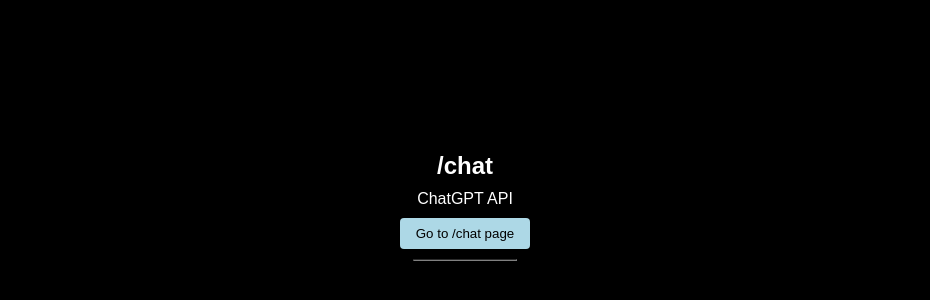
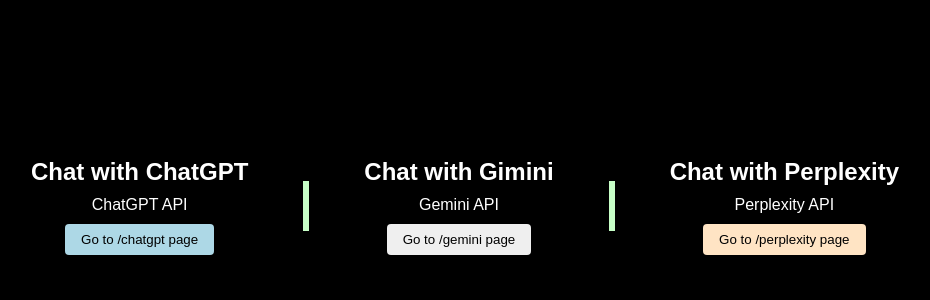
Before and after one commit to Evian-Chen/Next.js-practice, a Next.js app: page / in a window 1280 px wide. Shown: the part 194-494 px from the top of the page, without its empty margins (175-1105 px from the left). Built offline with nearby package versions, Linux system fonts and the light colour scheme.

Commit message:
feat: update root page styles and add gimini and perplexity pages

```diff
--- /dev/null
+++ b/app/gemini/page.js
@@ -0,0 +1,3 @@
+export default function Page() {
+    return <h1>Hello Next.js!</h1>
+  }
--- a/app/page.js
+++ b/app/page.js
@@ -4,120 +4,35 @@
 export default function Home() {
   return (
     <div className={styles.container}>
-      <h2>/chat</h2>
-      <p>ChatGPT API</p>
-      <Link href="/chat">
-        <button
-          style={{
-            backgroundColor: "lightblue",
-            color: "black",
-            padding: "8px 16px",
-            border: "none",
-            borderRadius: "4px",
-            cursor: "pointer",
-          }}
-        >
-          Go to /chat page
-        </button>
-      </Link>
+      <div className={styles.selectModel}>
+        <h2>Chat with ChatGPT</h2>
+        <p>ChatGPT API</p>
+        <Link href="/chatgpt">
+          <button className={`${styles.selectBtn} ${styles.gpt}`}>Go to /chatgpt page</button>
+        </Link>
+      </div>
 
-      <hr style={{ width: "80%", borderColor: "gray" }} />
+      <div className={styles.vl}></div>
+
+      <div className={styles.selectModel}>
+        <h2>Chat with Gimini</h2>
+        <p>Gemini API</p>
+        <Link href="/gemini">
+          <button className={`${styles.selectBtn} ${styles.gimini}`}>Go to /gemini page</button>
+        </Link>
+      </div>
+
+      <div className={styles.vl}></div>
+
+      <div className={styles.selectModel}>
+        <h2>Chat with Perplexity</h2>
+        <p>Perplexity API</p>
+        <Link href="/perplexity">
+          <button className={`${styles.selectBtn} ${styles.perplexity}`}>
+            Go to /perplexity page
+          </button>
+        </Link>
+      </div>
     </div>
   );
 }
-
-/* the following codes are generated by Next.js official
-
-export default function Home() {
-  return (
-    <div className={styles.page}>
-      <main className={styles.main}>
-        <Image
-          className={styles.logo}
-          src="/next.svg"
-          alt="Next.js logo"
-          width={180}
-          height={38}
-          priority
-        />
-        <ol>
-          <li>
-            Get started by editing <code>app/page.js</code>.
-          </li>
-          <li>Save and see your changes instantly.</li>
-        </ol>
-
-        <div className={styles.ctas}>
-          <a
-            className={styles.primary}
-            href="https://vercel.com/new?utm_source=create-next-app&utm_medium=appdir-template&utm_campaign=create-next-app"
-            target="_blank"
-            rel="noopener noreferrer"
-          >
-            <Image
-              className={styles.logo}
-              src="/vercel.svg"
-              alt="Vercel logomark"
-              width={20}
-              height={20}
-            />
-            Deploy now
-          </a>
-          <a
-            href="https://nextjs.org/docs?utm_source=create-next-app&utm_medium=appdir-template&utm_campaign=create-next-app"
-            target="_blank"
-            rel="noopener noreferrer"
-            className={styles.secondary}
-          >
-            Read our docs
-          </a>
-        </div>
-      </main>
-      <footer className={styles.footer}>
-        <a
-          href="https://nextjs.org/learn?utm_source=create-next-app&utm_medium=appdir-template&utm_campaign=create-next-app"
-          target="_blank"
-          rel="noopener noreferrer"
-        >
-          <Image
-            aria-hidden
-            src="/file.svg"
-            alt="File icon"
-            width={16}
-            height={16}
-          />
-          Learn
-        </a>
-        <a
-          href="https://vercel.com/templates?framework=next.js&utm_source=create-next-app&utm_medium=appdir-template&utm_campaign=create-next-app"
-          target="_blank"
-          rel="noopener noreferrer"
-        >
-          <Image
-            aria-hidden
-            src="/window.svg"
-            alt="Window icon"
-            width={16}
-            height={16}
-          />
-          Examples
-        </a>
-        <a
-          href="https://nextjs.org?utm_source=create-next-app&utm_medium=appdir-template&utm_campaign=create-next-app"
-          target="_blank"
-          rel="noopener noreferrer"
-        >
-          <Image
-            aria-hidden
-            src="/globe.svg"
-            alt="Globe icon"
-            width={16}
-            height={16}
-          />
-          Go to nextjs.org ???
-        </a>
-      </footer>
-    </div>
-  );
-}
-*/
--- /dev/null
+++ b/app/perplexity/page.js
@@ -0,0 +1,3 @@
+export default function Page() {
+    return <h1>Hello Next.js!</h1>
+  }
--- a/app/styles/chat.module.css
+++ b/app/styles/chat.module.css
@@ -37,7 +37,8 @@
   justify-content: center;
   border-radius: 12px;
   gap: 6px;
-  height: 70vh;
+  /* height: 70vh; */
+  margin: 15px;
 }
 
 .paramButton {
--- a/app/styles/page.module.css
+++ b/app/styles/page.module.css
@@ -1,11 +1,45 @@
 /* Root Page Styles */
 
 .container {
-    display: flex;
-    text-align: center;
-    flex-direction: column;
-    justify-content: center;  /* vertical */
-    align-items: center;      /* horizontal */
-    height: 100vh;
-    gap: 10px;
+  display: flex;
+  text-align: center;
+  flex-direction: row;
+  justify-content: center; /* vertical */
+  align-items: center; /* horizontal */
+  height: 100vh;
+  gap: 30px;
 }
+
+.selectModel {
+  display: flex;
+  flex-direction: column;
+  padding: 25px;
+  gap: 10px;
+}
+
+.selectBtn {
+  padding: 8px 16px;
+  border: none;
+  border-radius: 4px;
+  cursor: pointer;
+}
+
+.gpt {
+  background-color: lightblue;
+  color: black;
+}
+
+.gemini {
+  background-color: darkseagreen;
+  color: black;
+}
+
+.perplexity {
+  background-color: bisque;
+  color: black;
+}
+
+.vl {
+  border-left: 6px solid rgb(199, 255, 199);
+  height: 50px;
+}
```
Also changed, not shown: app/chatgpt/page.js (renamed from app/chat/page.js).
